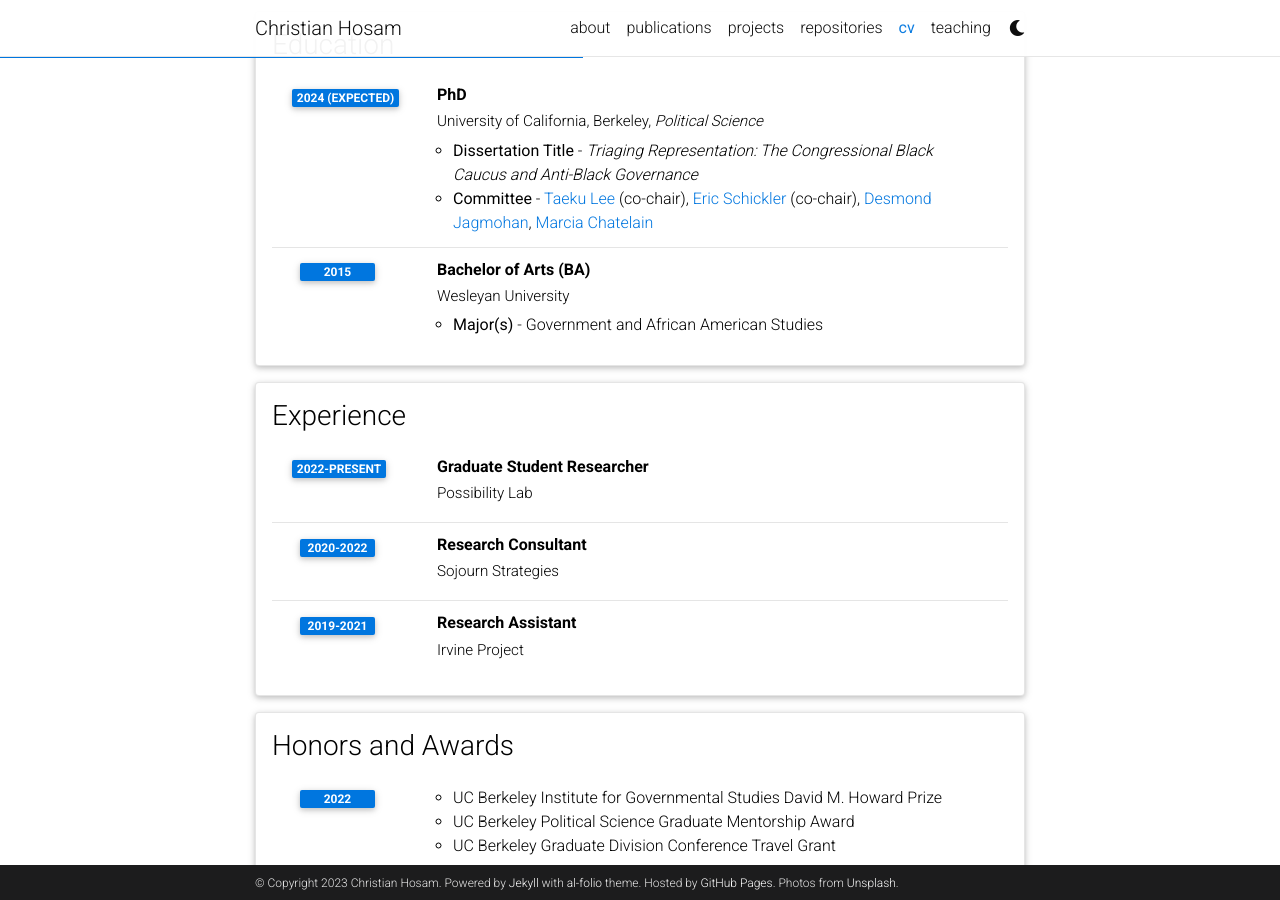
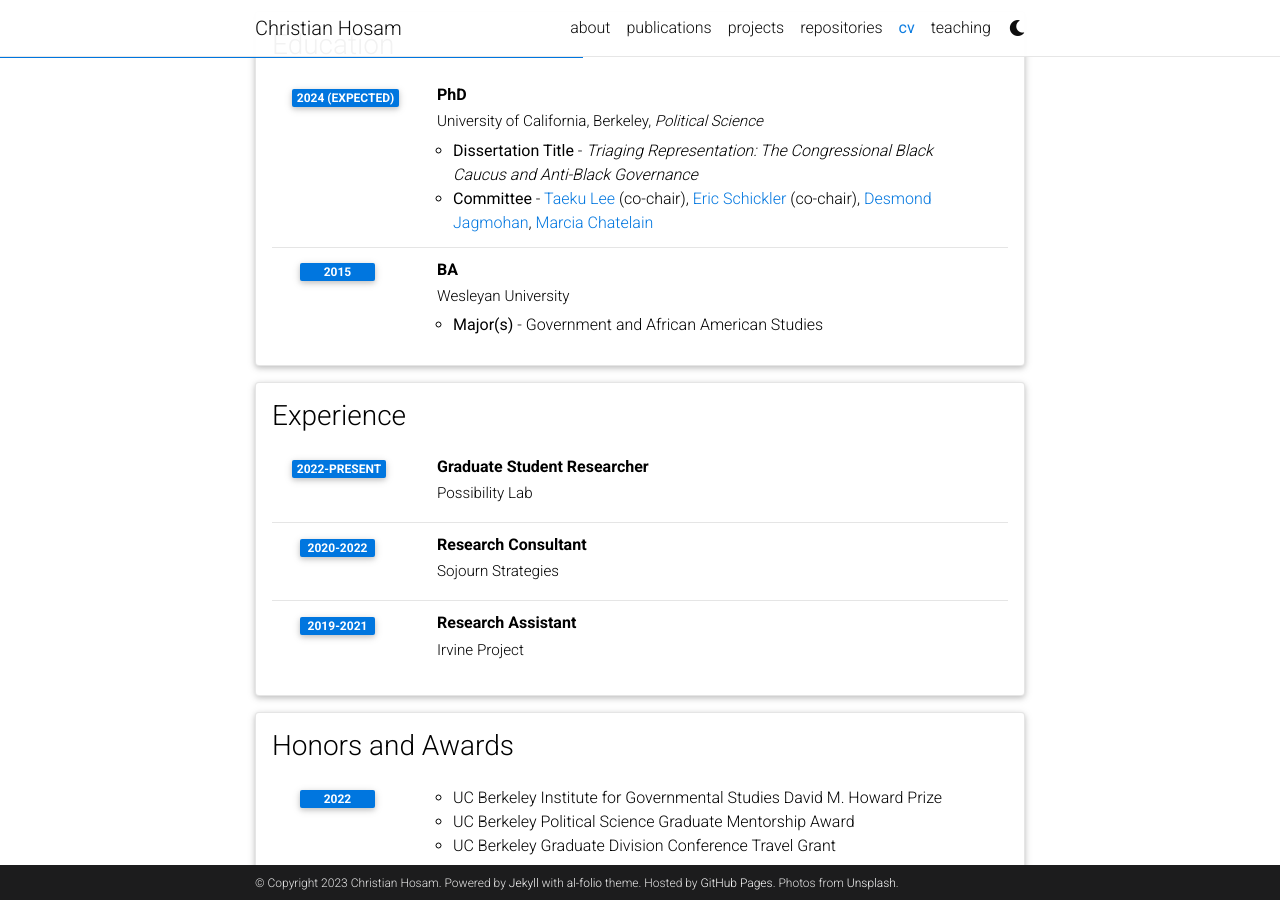
Before and after one commit to chosam2322/chosam2322.github.io, a Jekyll site: the page built from _pages/cv.md, in a window 1280 px wide and 900 px high, scrolled down 350 px. Built offline with Jekyll 4.4.1, drawn with Linux system fonts in a browser that asks for light colours; comment, search, counter and statistics services are not loaded; a style sheet for code colours, icons or effects is not loaded.

Commit message:
Update cv.yml

```diff
--- a/_data/cv.yml
+++ b/_data/cv.yml
@@ -15,7 +15,7 @@
         - "<b>Dissertation Title</b> -  <i>Triaging Representation: The Congressional Black Caucus and Anti-Black Governance </i>"
         - <b>Committee</b> - <a href="https://www.gov.harvard.edu/directory/taeku-lee/">Taeku Lee</a> (co-chair), <a href="https://polisci.berkeley.edu/people/person/eric-schickler">Eric Schickler</a> (co-chair), <a href="https://polisci.berkeley.edu/people/person/desmond-jagmohan">Desmond Jagmohan</a>, <a href="http://www.marciachatelain.com">Marcia Chatelain</a>
       year: 2024 (expected)
-    - title: Bachelor of Arts (BA)
+    - title: BA
       institution: Wesleyan University
       description:
         - <b>Major(s)</b> - Government and African American Studies
```
